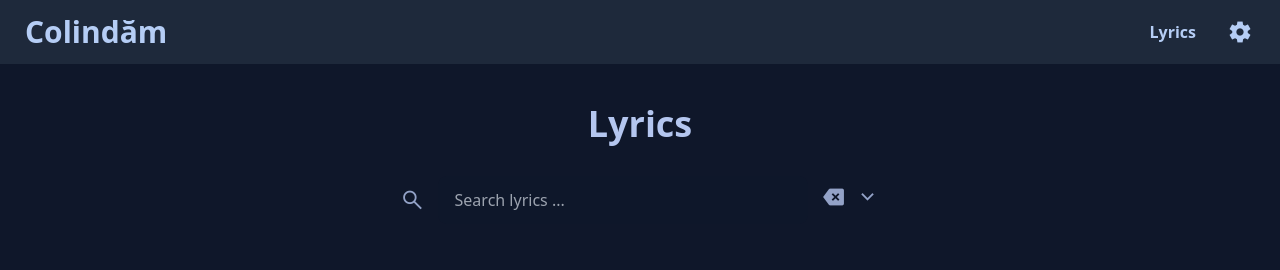
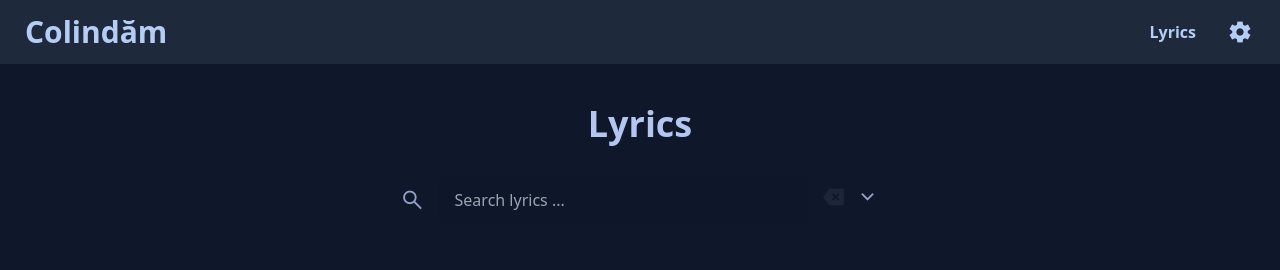
Before and after one commit to itsDalcaN/Colindam, a SvelteKit app: page /lyrics in a window 1280 px wide. Shown: the top 270 px of the page. Built offline with nearby package versions, Linux system fonts and the light colour scheme.

Commit message:
Add disable to clear search button

```diff
--- a/src/routes/lyrics/+page.svelte
+++ b/src/routes/lyrics/+page.svelte
@@ -54,7 +54,7 @@
         class="input input-ghost w-full text-left mx-2"
         bind:value={search}
       />
-      <button on:click={() => (search = '')}>
+      <button id="clear" on:click={() => (search = '')} disabled={search === ''}>
         <span class="material-symbols-outlined">backspace</span>
       </button>
       <label class="swap">
@@ -110,4 +110,8 @@
       'opsz' 48;
     padding: 5px;
   }
+
+  #clear:disabled {
+    opacity: 0.1;
+  }
 </style>
```
